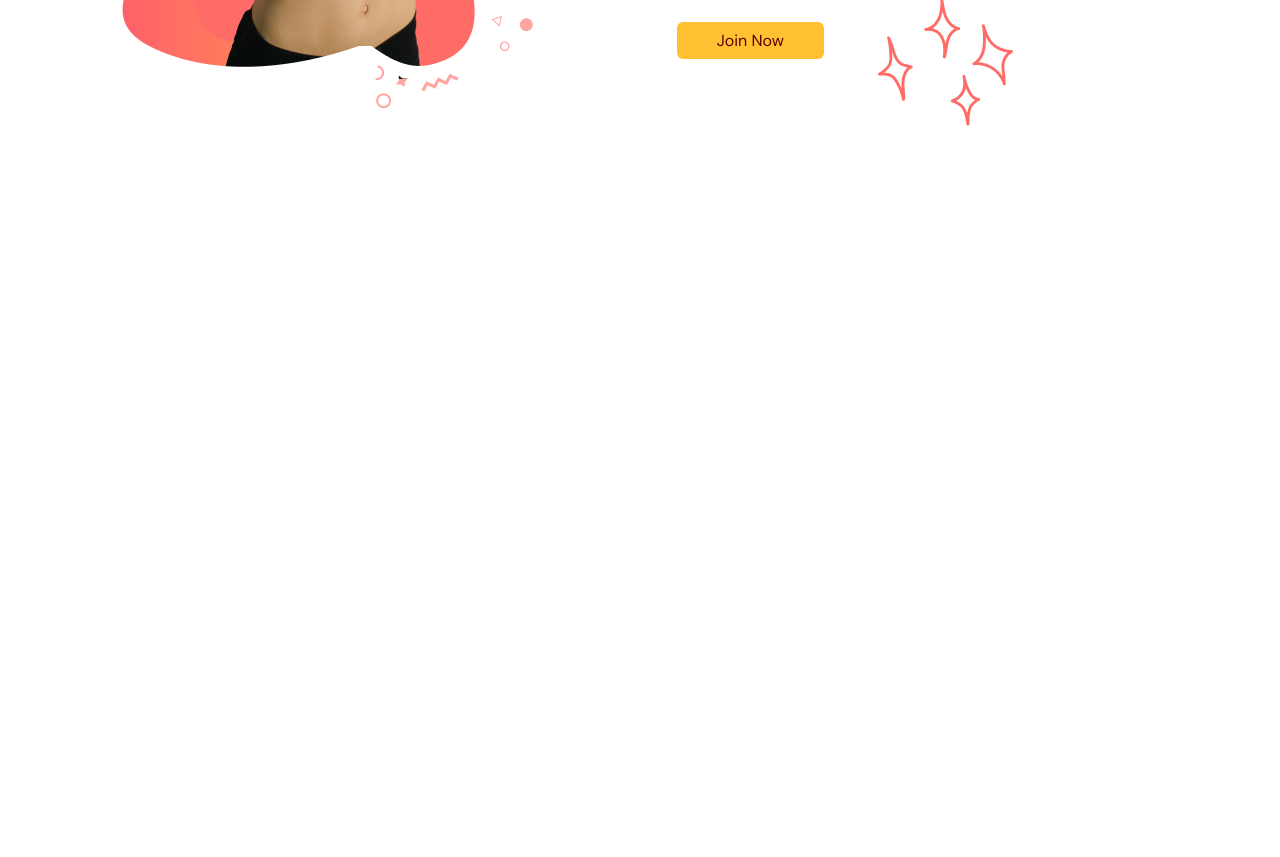
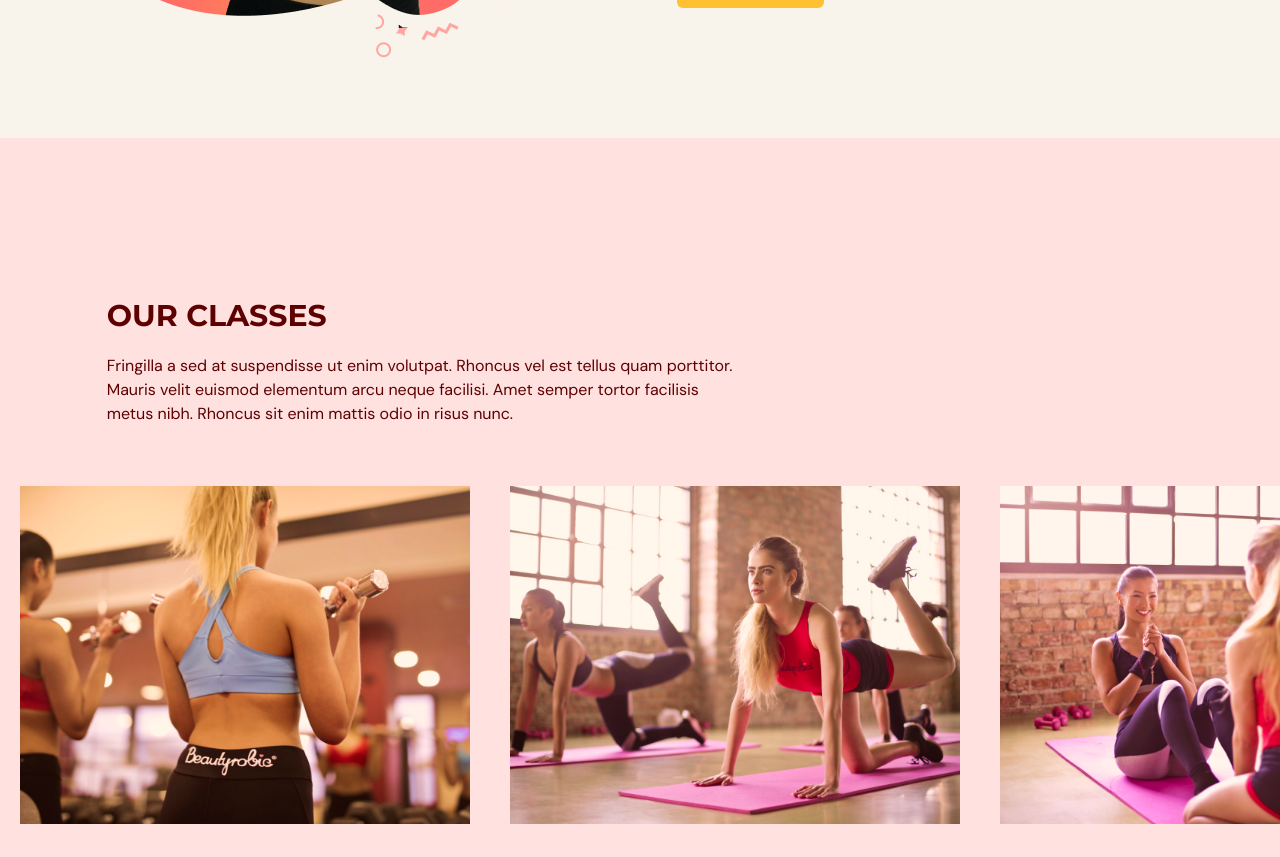
Before and after one commit to OlekTarabesh/gym-project, a React (Vite) app: page / in a window 1280 px wide. Shown: the part 1940-2797 px from the top of the page. Before the commit the page ends 2129 px from the top, so only its background shows below. Built offline with nearby package versions, Linux system fonts and the light colour scheme.

Commit message:
Finished with OurClasses section.

```diff
--- a/src/App.tsx
+++ b/src/App.tsx
@@ -3,6 +3,7 @@
 import { SelectedPage } from "./shared/types";
 import Home from "./scenes/Home";
 import Benefits from "./scenes/Benefits";
+import OurClasses from "./scenes/OurClasses";
 
 function App() {
   const [selectedPage, setSelectedPage] = useState<SelectedPage>(
@@ -32,6 +33,7 @@
       />
       <Home setSelectedPage={setSelectedPage} />
       <Benefits setSelectedPage={setSelectedPage} />
+      <OurClasses setSelectedPage={setSelectedPage} />
     </div>
   );
 }
--- a/src/index.css
+++ b/src/index.css
@@ -9,7 +9,7 @@
 #root,
 .app {
   width: 100%;
-  height: 100%;
+  min-height: 100vh;
   font-family: "DM Sans", sans-serif;
   @apply text-gray-500;
 }
--- /dev/null
+++ b/src/scenes/OurClasses/Classes.tsx
@@ -0,0 +1,20 @@
+type Props = {
+  name: string;
+  description?: string;
+  image: string;
+};
+
+const Classes = ({ name, description, image }: Props) => {
+  const overlayStyles = `p-5 absolute z-30 flex h-[380px] w-[450px] flex-col items-center justify-center whitespace-normal bg-primary-500 text-center text-white opacity-0 transition duration-500 hover:opacity-90 `;
+  return (
+    <li className="relative mx-5 inline-block h-[380px] w-[450px]">
+      <div className={overlayStyles}>
+        <p className="text-2xl">{name}</p>
+        <p className="mt-5">{description}</p>
+      </div>
+      <img src={image} alt={image} />
+    </li>
+  );
+};
+
+export default Classes;
--- /dev/null
+++ b/src/scenes/OurClasses/index.tsx
@@ -0,0 +1,95 @@
+import { ClassTypes, SelectedPage } from "@/shared/types";
+import image1 from "@/assets/image1.png";
+import image2 from "@/assets/image2.png";
+import image3 from "@/assets//image3.png";
+import image4 from "@/assets/image4.png";
+import image5 from "@/assets/image5.png";
+import image6 from "@/assets/image6.png";
+import { motion } from "framer-motion";
+import HText from "@/shared/HText";
+import Classes from "./Classes";
+
+const classes: ClassTypes[] = [
+  {
+    name: "Weight Training Classes",
+    description:
+      "Lorem ipsum dolor sit amet, consectetur adipiscing elit, sed do eiusmod tempor incididunt ut labore et dolore magna aliqua. Ut enim ad minim veniam, quis nostrud exercitation ullamco laboris nisi ut aliquip ex ea commodo consequat.",
+    image: image1,
+  },
+  {
+    name: "Yoga Classes",
+    image: image2,
+  },
+  {
+    name: "Ab Core Classes",
+    description:
+      "Lorem ipsum dolor sit amet, consectetur adipiscing elit, sed do eiusmod tempor incididunt ut labore et dolore magna aliqua. Ut enim ad minim veniam, quis nostrud exercitation ullamco laboris nisi ut aliquip ex ea commodo consequat.",
+    image: image3,
+  },
+  {
+    name: "Adventure Classes",
+    description:
+      "Lorem ipsum dolor sit amet, consectetur adipiscing elit, sed do eiusmod tempor incididunt ut labore et dolore magna aliqua. Ut enim ad minim veniam, quis nostrud exercitation ullamco laboris nisi ut aliquip ex ea commodo consequat.",
+    image: image4,
+  },
+  {
+    name: "Fitness Classes",
+    image: image5,
+  },
+  {
+    name: "Training Classes",
+    description:
+      "Lorem ipsum dolor sit amet, consectetur adipiscing elit, sed do eiusmod tempor incididunt ut labore et dolore magna aliqua. Ut enim ad minim veniam, quis nostrud exercitation ullamco laboris nisi ut aliquip ex ea commodo consequat.",
+    image: image6,
+  },
+];
+
+type Props = {
+  setSelectedPage: (value: SelectedPage) => void;
+};
+
+const OurClasses = ({ setSelectedPage }: Props) => {
+  return (
+    <section id="ourclasses" className="w-full bg-primary-100 py-40">
+      <motion.div
+        onViewportEnter={() => setSelectedPage(SelectedPage.OurClasses)}
+      >
+        <motion.div
+          className="mx-auto w-5/6"
+          initial="hidden"
+          whileInView="visible"
+          viewport={{ once: true }}
+          transition={{ duration: 0.8 }}
+          variants={{
+            hidden: { opacity: 0, x: -50 },
+            visible: { opacity: 1, x: 0 },
+          }}
+        >
+          <div className="md:w-3/5">
+            <HText>OUR CLASSES</HText>
+            <p className="py-5">
+              Fringilla a sed at suspendisse ut enim volutpat. Rhoncus vel est
+              tellus quam porttitor. Mauris velit euismod elementum arcu neque
+              facilisi. Amet semper tortor facilisis metus nibh. Rhoncus sit
+              enim mattis odio in risus nunc.
+            </p>{" "}
+          </div>
+        </motion.div>
+        <div className="mt-10 h-[353px] w-full overflow-x-auto overflow-y-hidden">
+          <ul className="w-[2800px] whitespace-nowrap">
+            {classes.map((item, i) => (
+              <Classes
+                key={`${item.name}-${i}`}
+                name={item.name}
+                description={item.description}
+                image={item.image}
+              />
+            ))}
+          </ul>
+        </div>
+      </motion.div>
+    </section>
+  );
+};
+
+export default OurClasses;
--- a/src/shared/types.ts
+++ b/src/shared/types.ts
@@ -10,3 +10,9 @@
   icon: JSX.Element;
   description: string;
 }
+
+export interface ClassTypes {
+  name: string;
+  description?: string;
+  image: string;
+}
```
